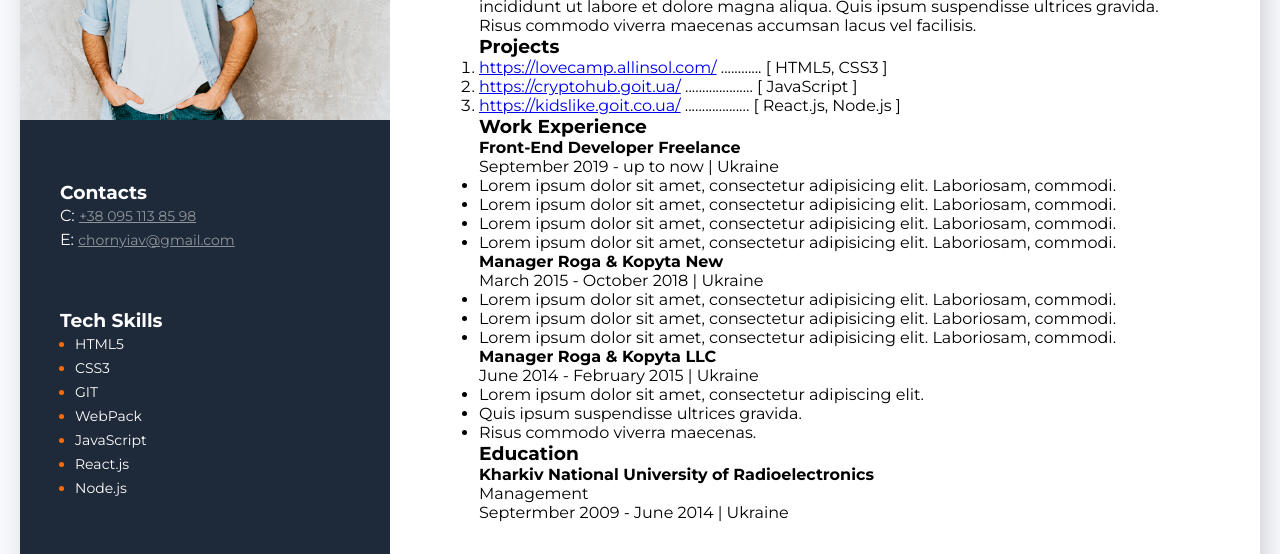
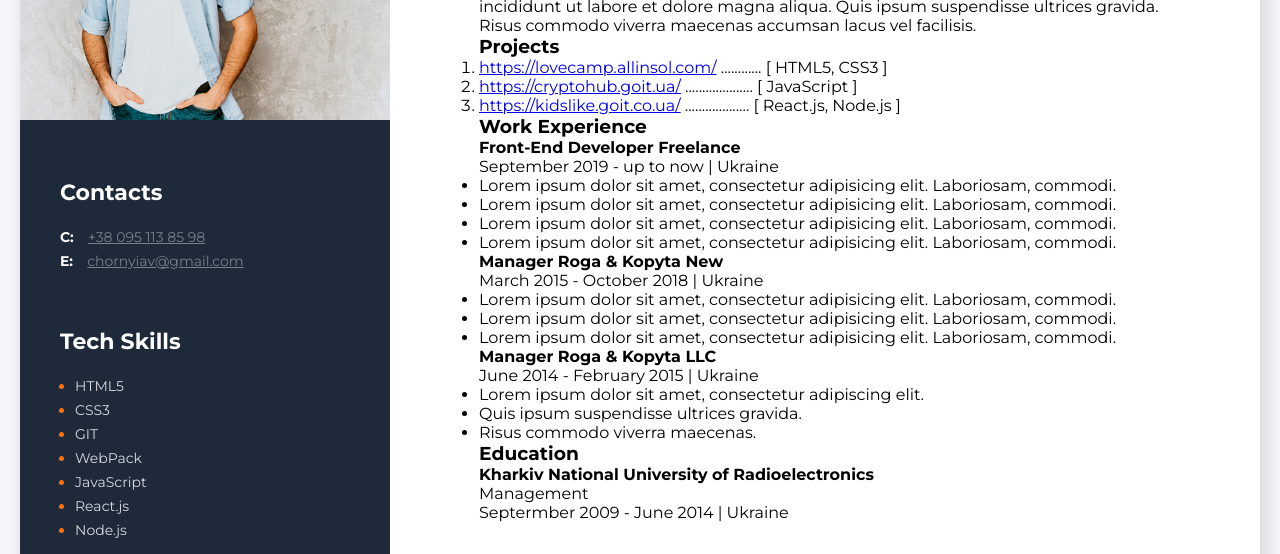
Before and after one commit to antonredko/MaraphoneGoIT, a plain HTML site: page index.html in a window 1280 px wide. Shown: the part 218-772 px from the top of the page. Drawn offline with Linux system fonts and the light colour scheme.

Commit message:
sidebar is allready

```diff
--- a/css/styles.css
+++ b/css/styles.css
@@ -16,7 +16,7 @@ body {
 aside {
     background: #1e2939;
     color: #ffffff;
-    padding-top: 40px;
+    padding: 40px 0;
 }
 aside img {
     width: 370px;
@@ -24,26 +24,47 @@ aside img {
 aside ul {
     margin-left: 15px;
 }
-aside li {
-    font-size: 14px;
-    font-weight: 400;
-    line-height: 24px;
-    color: #ff6b08;;
-}
-aside li span {
-    color: #ffffff;
-}
-.contacts, .tech_skills, .soft_skills {
-    padding-left: 40px;
-    margin-top: 57px;
-}
-.contacts a {
-    color: #ffffff;
-    opacity: 0.5;
+aside li,
+.contacts a,
+.contacts span {
     font-size: 14px;
     font-weight: 400;
     line-height: 24px;
 }
+aside li {
+    color: #ff6b08;
+}
+aside li span {
+    color: #d8dadd;
+}
+.contacts,
+.tech_skills,
+.soft_skills {
+    padding-left: 40px;
+    margin-top: 57px;
+}
+.contacts h3,
+.tech_skills h3,
+.soft_skills h3 {
+    font-size: 22px;
+    font-weight: 700;
+    line-height: 24px;
+    margin-bottom: 20px;
+}
+.contacts span {
+    font-weight: 700;
+    margin-right: 10px;
+}
+.contacts a {
+    color: #798089;
+}
+
+
+
+
+
+
+
 .about_me {
     padding: 108px 89px;
 }
--- a/index.html
+++ b/index.html
@@ -17,8 +17,14 @@
         <!-- contacts container -->
         <div class="contacts">
           <h3>Contacts</h3>
-          <div>C: <a href="tel:380951138598">+38 095 113 85 98</a></div>
-          <div>E: <a href="mailto:chornyiav@gmail.com">chornyiav@gmail.com</a></div>
+          <div>
+            <span>C:</span>
+            <a href="tel:380951138598">+38 095 113 85 98</a>
+          </div>
+          <div>
+            <span>E:</span>
+            <a href="mailto:chornyiav@gmail.com">chornyiav@gmail.com</a>
+          </div>
         </div>
 
         <!-- tech skills container -->
```
